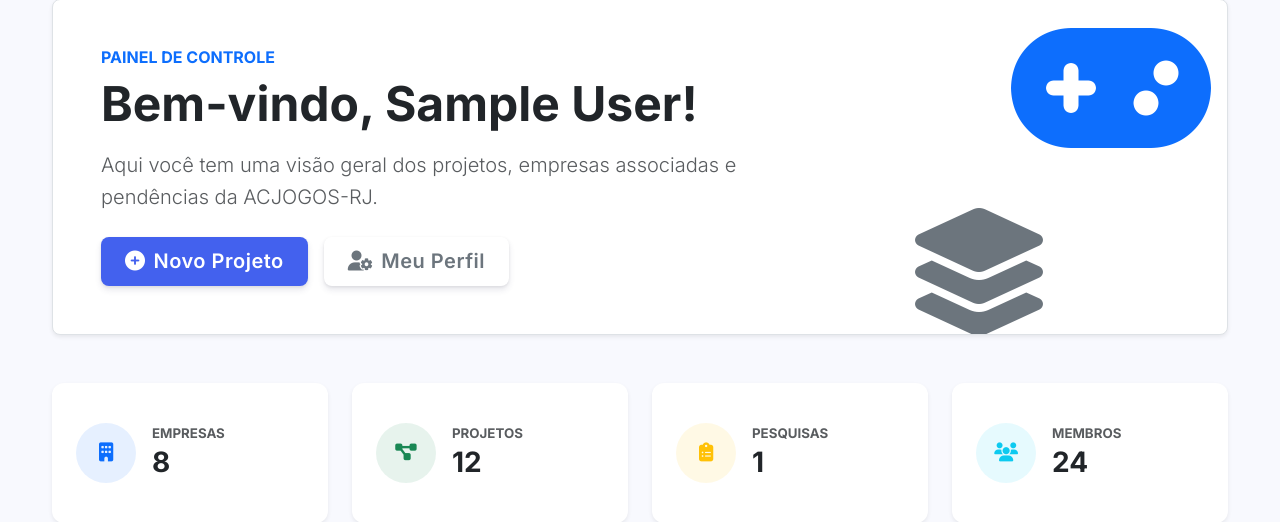
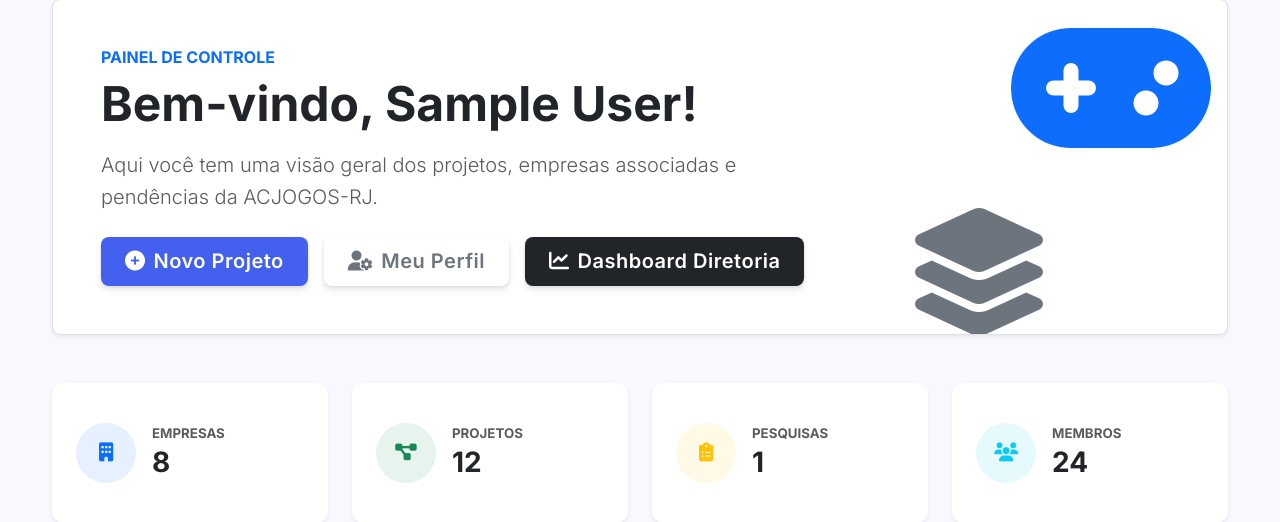
Before and after one commit to JoaoLopes07/projeto-integrador-curso, a Django app: page /accounts/home/ in a window 1280 px wide. Shown: the part 99-621 px from the top of the page. Run offline with Django 5.2, Linux system fonts and the light colour scheme; a user stored in the database is signed in; tables that the repository leaves empty hold one stand-in row (values such as "Sample post"); grey boxes marked "Sample" are stand-in pictures.

Commit message:
feat(core): adicionado botão de dashboard na home visivel apenas para a diretoria

```diff
--- a/templates/accounts/home.html
+++ b/templates/accounts/home.html
@@ -19,6 +19,12 @@
                     <a href="{% url 'profile' %}" class="btn btn-outline-secondary btn-lg px-4">
                         <i class="fas fa-user-cog me-2"></i>Meu Perfil
                     </a>
+
+                    {% if user.is_authenticated and user.role == 'diretoria' %}
+                        <a href="{% url 'dashboard_diretoria' %}" class="btn btn-dark btn-lg px-4">
+                            <i class="fas fa-chart-line me-2"></i>Dashboard Diretoria
+                        </a>
+                    {% endif %}
                 </div>
             </div>
             <div class="col-lg-4 d-none d-lg-block text-end">
```
